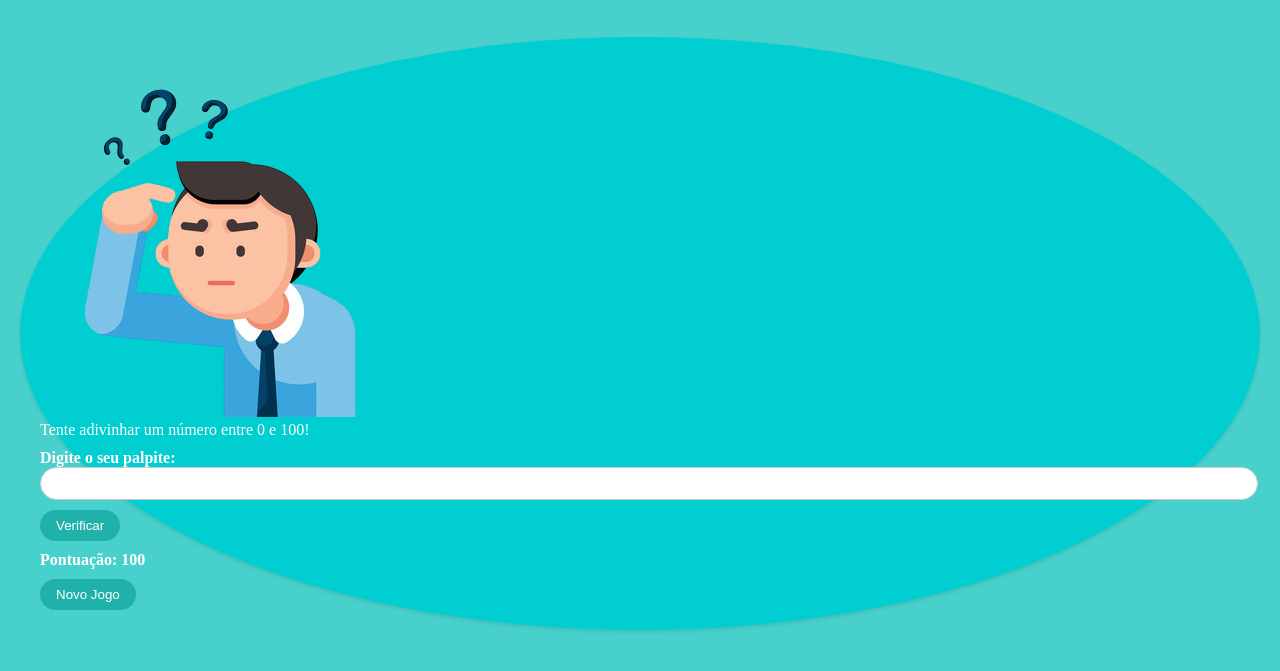
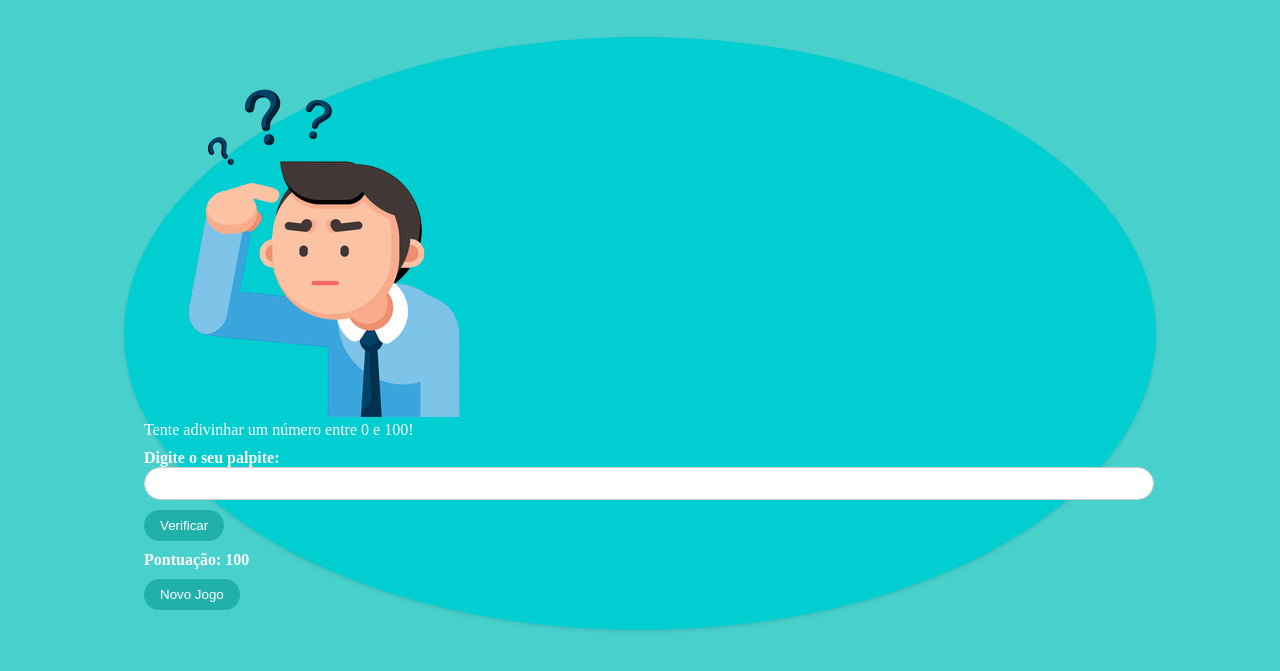
Before and after one commit to MigCau/JogoAdvinhacao, a plain HTML site: page index.html in a window 1280 px wide. Shown: the part 81-752 px from the top of the page. Drawn offline with Linux system fonts and the light colour scheme.

Commit message:
Update estilo.css

```diff
--- a/estilo.css
+++ b/estilo.css
@@ -15,7 +15,7 @@ body {
     div {
 
 
-      max-width: 100%;
+      max-width: 80%;
       margin: 0 auto;
       padding: 20px;
       background-color: #00CED1;
```
